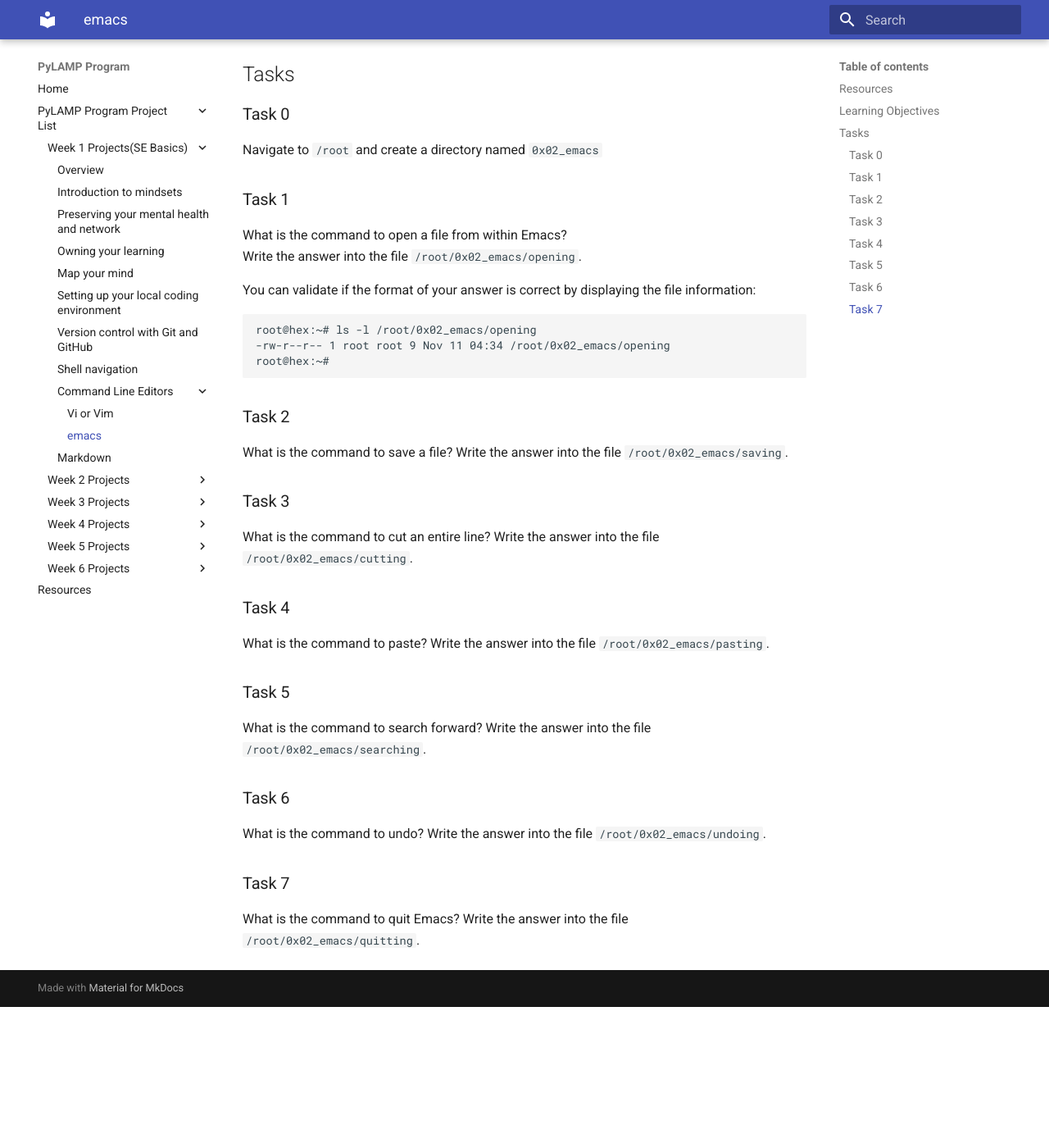
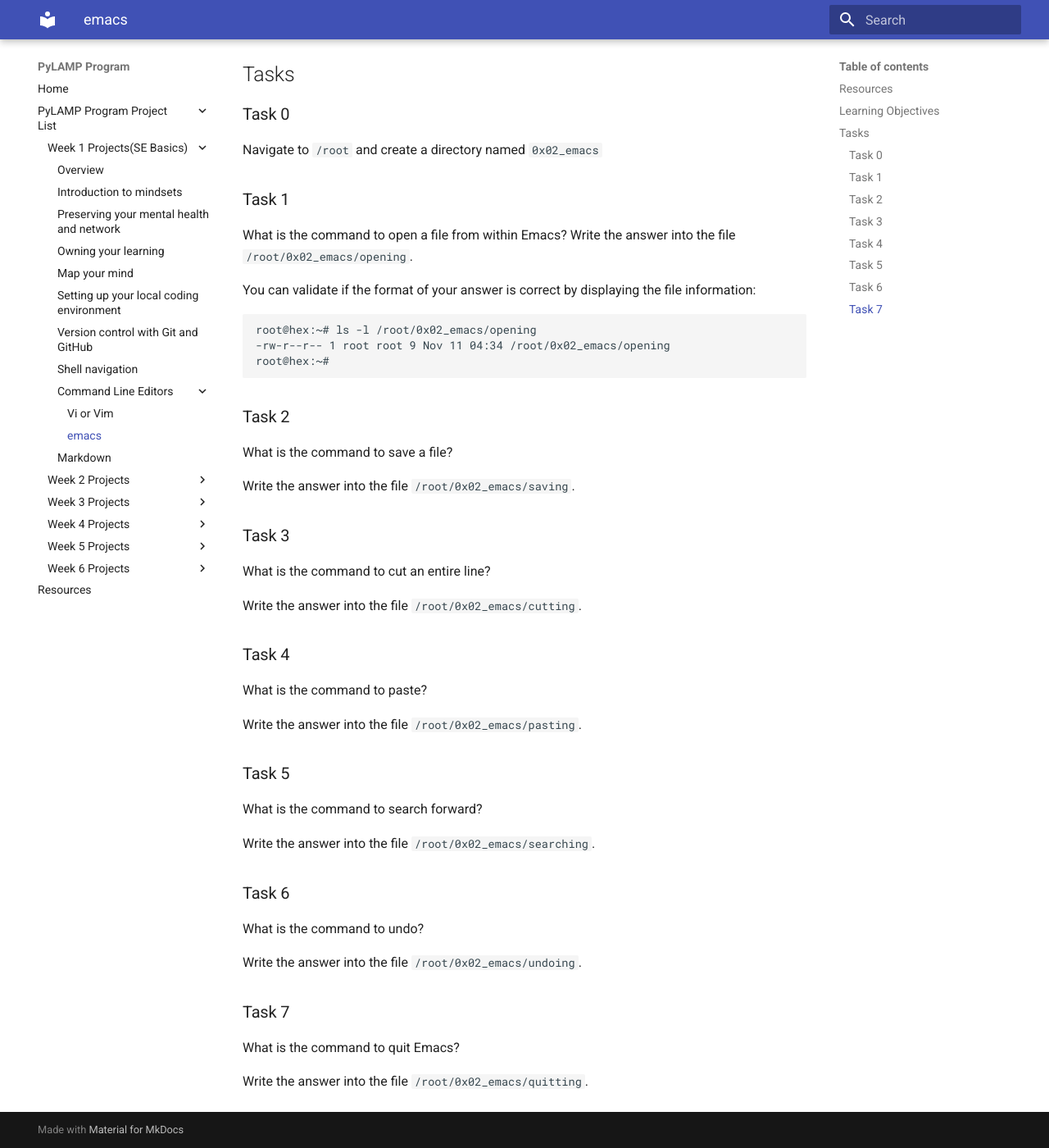
Before and after one commit to SaanmoiyolNyibiam/PyLAMP-Program, an MkDocs documentation site: the page built from docs/se_basics/0x06-emacs.md, in a window 1280 px wide and 1400 px high, scrolled down 741 px. Shown: the whole window at 82% size. Built offline with MkDocs 1.6.1 and Material for MkDocs 9.7.7, drawn with Linux system fonts in a browser that asks for light colours; before the commit the page ends 1969 px from its top, so only the background shows below that.

````diff
--- a/docs/se_basics/0x06-emacs.md
+++ b/docs/se_basics/0x06-emacs.md
@@ -40,31 +40,31 @@ root@hex:~#
 ```
 
 ### Task 2
+What is the command to save a file?
 
-What is the command to save a file?
 Write the answer into the file `/root/0x02_emacs/saving`.
 
 ### Task 3
+What is the command to cut an entire line?
 
-What is the command to cut an entire line?
 Write the answer into the file `/root/0x02_emacs/cutting`.
 
 ### Task 4
+What is the command to paste?
 
-What is the command to paste?
 Write the answer into the file `/root/0x02_emacs/pasting`.
 
 ### Task 5
+What is the command to search forward?
 
-What is the command to search forward?
 Write the answer into the file `/root/0x02_emacs/searching`.
 
 ### Task 6
+What is the command to undo?
 
-What is the command to undo?
 Write the answer into the file `/root/0x02_emacs/undoing`.
 
 ### Task 7
+What is the command to quit Emacs?
 
-What is the command to quit Emacs?
 Write the answer into the file `/root/0x02_emacs/quitting`.
````
